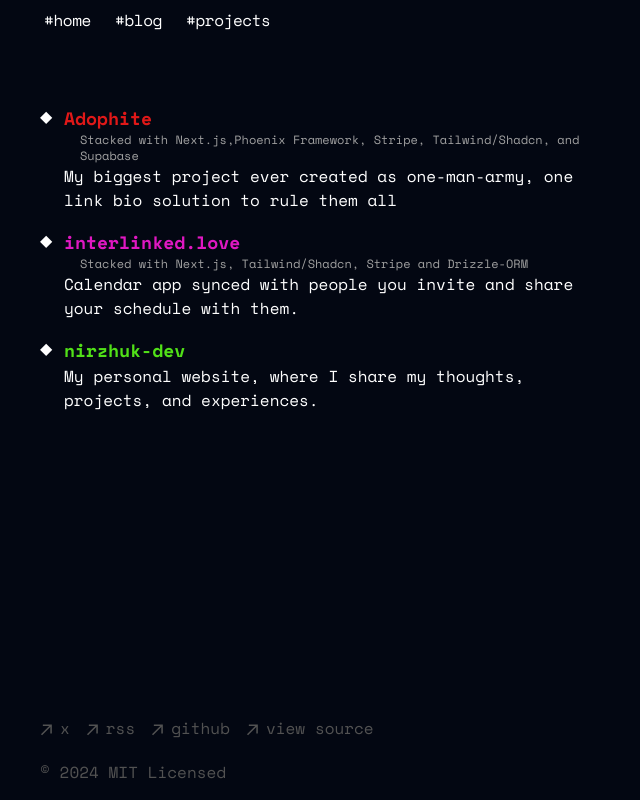
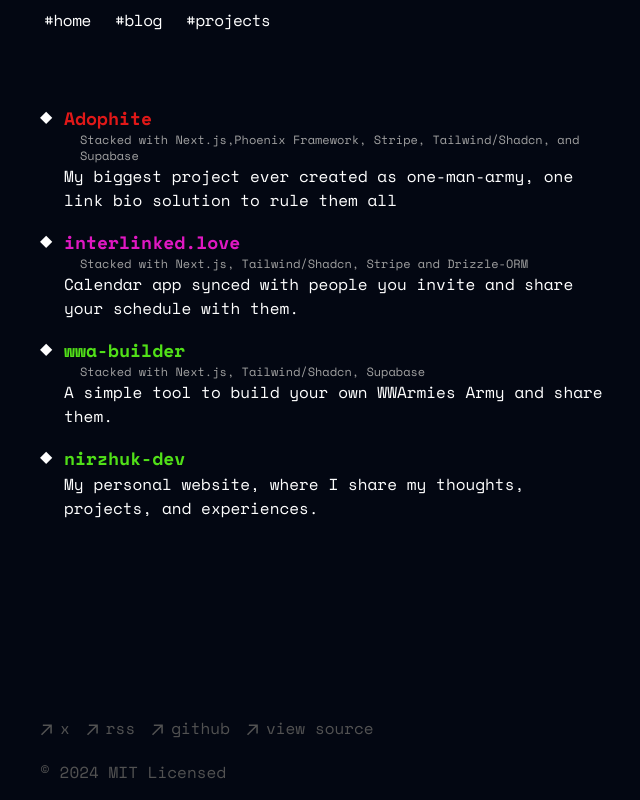
Before and after one commit to Nirzhuk/nirzhuk.dev, a Next.js app: page /projects in a window 1280 px wide. Shown: the whole page, without its empty margins (312-952 px from the left). Built offline with nearby package versions, Linux system fonts and the light colour scheme.

Commit message:
feat: new project

```diff
--- a/app/projects/page.tsx
+++ b/app/projects/page.tsx
@@ -32,6 +32,20 @@
             with them.
           </p>
         </li>
+         <li>
+          <Link
+            href="https://wwa-builder.nirzhuk.dev"
+            className="text-lg font-semibold text-[#51e018] hover:text-[#8be169]"
+          >
+            wwa-builder
+          </Link>
+          <p className="text-neutral-400 dark:text-neutral-300 text-xs ml-4">
+            Stacked with Next.js, Tailwind/Shadcn, Supabase
+          </p>
+          <p>
+            A simple tool to build your own WWArmies Army and share them.
+          </p>
+        </li>
         <li>
           <Link
             href="/projects/nirzhuk-dev"
```
